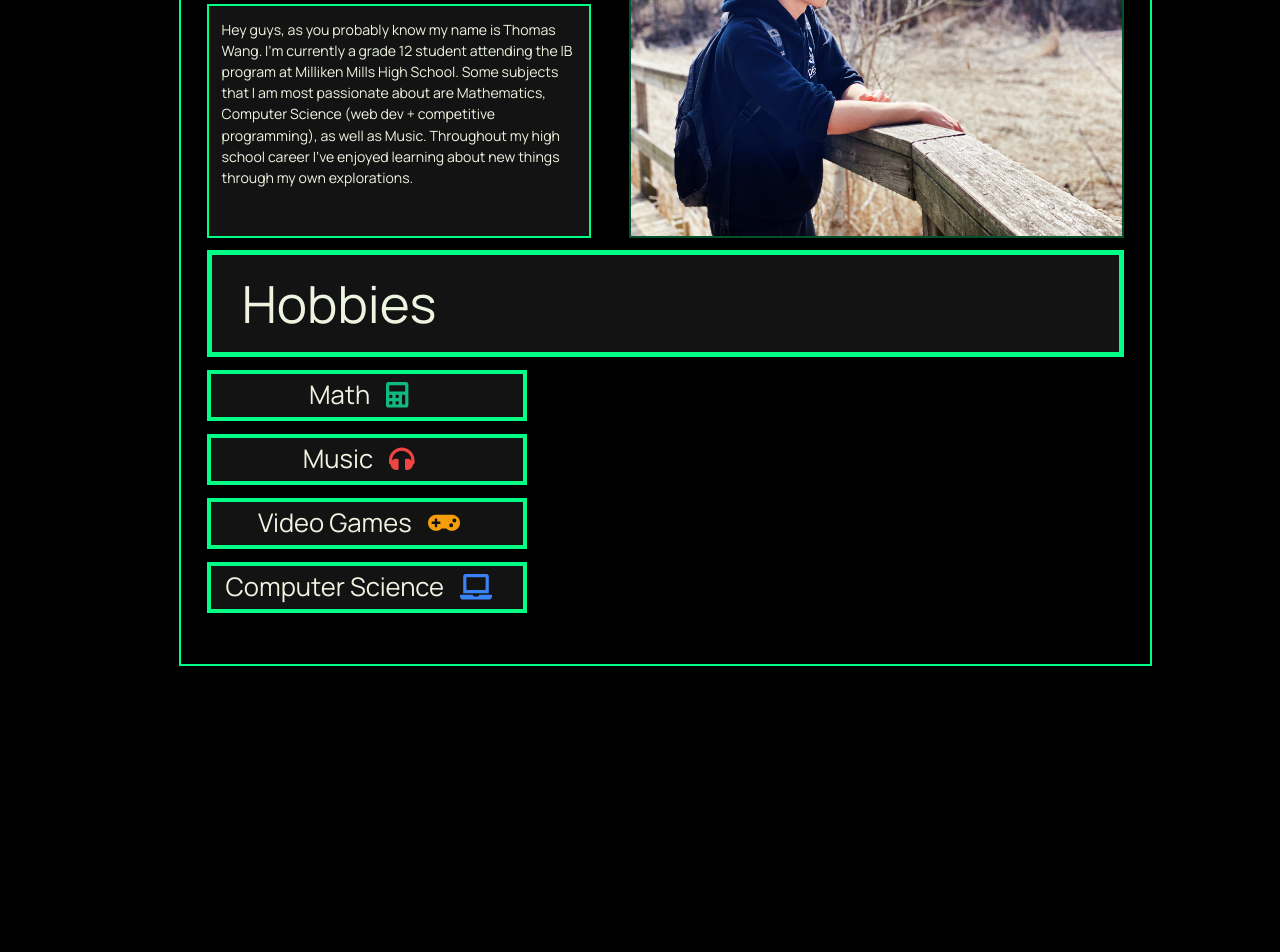
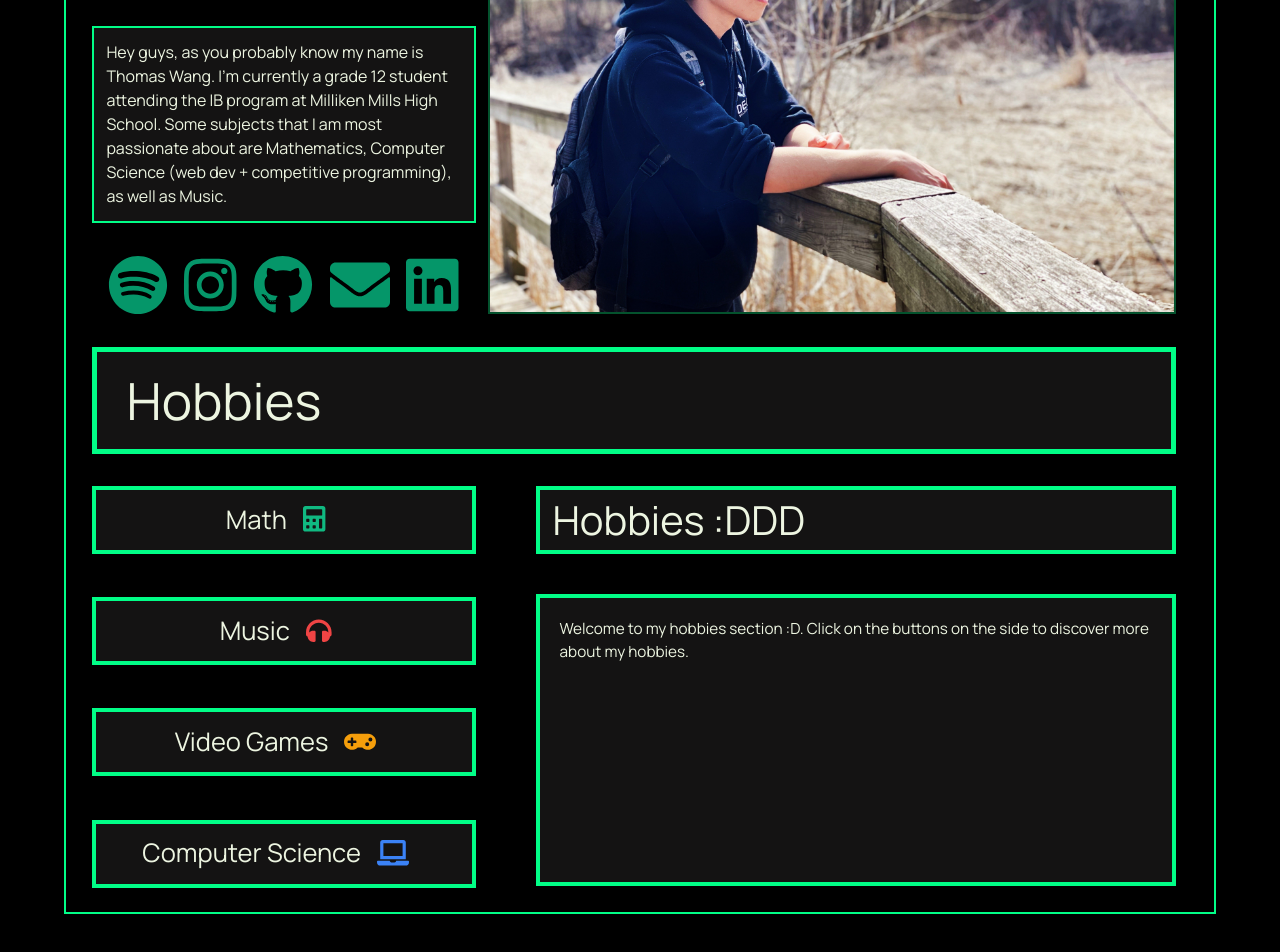
Before and after one commit to tmaswang03/Personal-Site, a React (Create React App) app: page /about in a window 1280 px wide. Shown: the part 314-1266 px from the top of the page. Before the commit the page ends 1108 px from the top, so only its background shows below. Built offline with nearby package versions, Linux system fonts and the light colour scheme.

Commit message:
Finished!
Added about page, changed around some things.

```diff
--- a/package.json
+++ b/package.json
@@ -5,6 +5,7 @@
   "dependencies": {
     "@craco/craco": "^6.3.0",
     "@fortawesome/fontawesome-svg-core": "^1.2.36",
+    "@fortawesome/free-brands-svg-icons": "^5.15.4",
     "@fortawesome/free-solid-svg-icons": "^5.15.4",
     "@fortawesome/react-fontawesome": "^0.1.15",
     "@testing-library/jest-dom": "^5.14.1",
--- a/src/Pages/About.js
+++ b/src/Pages/About.js
@@ -1,9 +1,32 @@
 import React from 'react'
+import { Link } from 'react-router-dom';
+import {useState} from 'react'
 import './Pages.css'
 import ParticlesBg from 'particles-bg'
 import { FontAwesomeIcon } from "@fortawesome/react-fontawesome"
-import { faCoffee, faCalculator, faHeadphones, faGamepad, faLaptop } from "@fortawesome/free-solid-svg-icons"
+import { faCoffee, faCalculator, faHeadphones, faGamepad, faLaptop, faEnvelope } from "@fortawesome/free-solid-svg-icons"
+import { faSpotify, faDiscord, faLinkedin, faGithub, faInstagram } from "@fortawesome/free-brands-svg-icons"
 const About = () => {
+    const myHobbies = ["Welcome to my hobbies section :D. Click on the buttons on the side to discover more about my hobbies. ",
+    "Mathematics has been something I've done since elementary school (although I'm not the best at it). I've participated in a bunch of " +
+    "math contests such as Waterloo's, COMC, and AMC earning honors on some (nothing too crazy though).  In grade 10 I founded my school's" +
+    "math club with some friends. Currently, I try to practice 3 - 5 hours per week but more focused on CS than math.",
+    "Most of the time you might catch me listening to spotify or some youtube songs (lofi in particular). " +
+    "Previously, I played piano, reaching grade 10 before I stopped. Nowadays I've been trying (although there's still school) to learn how"
+    + " to play the guitar and fiddled with a little bit of music making using FL Studio 12. If you would like to add me on spotify"
+    + " my account should be on my contacts page. ",
+    "When I'm not doing school work, math or cs I enjoy hanging out with my friends and playing League of Legends, Tetris, Chess and watching Youtube."
+    + " I've also previously played CS:GO, Minecraft as well as Slime Ranchers. I'm most proud of my Tetris, reaching the top 20% of Canadian players on Tetr.io" +
+    ". For chess, I mainly play on Lichess.org where I'm at 1660 rating for Rapid and 1861 for puzzles. Sadly I do not have as much time to " +
+    "play games now due to university applications ): but I still do occasionally play League and Tetris.",
+    "Computer Science is by far my favourite subject and I first began in grade 10 when my friend introduced me to dmoj.ca." +
+    "This was an online judge used for practicing problems regarding Competitive Programming and I created an account under Tmaswang03. " +
+    "Currently, I am the top 100 of all users and reached a masters level rating :D. Soon enough I joined other sites such as Codeforces, "
+    + "CSES, leetcode and atcoder.  In 2021 I wrote my first CCC senior, ranking in the top 4%. By grade 12 I founded "
+    + "my school's Computer Science club and began participating in Hackathons and 100$+ in awards. Now, I hope to pursue a Computer Science Career at Waterloo. "
+    + "If you are seeing this that means that now I have finished my personal site (built with react) :D and thank you for visiting :)"];
+    const myHobbieTitles = ["Hobbies :DDD", "Math", "Music", "Video Games", "Computer Science"]
+    const [hobbieIndex, setHobbieIndex] = useState(0);
     return (
         <div className = "container2">
             {/* include: education, interests,fpm description */}
@@ -15,23 +38,43 @@ const About = () => {
                 I'm currently a grade 12 student attending the IB program at Milliken Mills High School.
                 Some subjects that I am most passionate about are Mathematics, Computer Science (web dev + competitive programming),
                 as well as Music.
-                Throughout my high school career I've enjoyed learning about new things through my own explorations.
+            </div>
+            <div className = "contacts">
+                <a href = "https://open.spotify.com/user/21j5rrzcvdw7k6wq3yzr4uj7q?si=3e49b5181ecf4f47">
+                    <FontAwesomeIcon icon = {faSpotify} className = "ml-4 text-green-600 text-6xl hover:text-white duration-500"/>
+                </a>
+                <a href = "https://www.instagram.com/tmaswang_69/">
+                    <FontAwesomeIcon icon = {faInstagram} className = "text-green-600 text-6xl hover:text-white duration-500"/>
+                </a>
+                <a href = "https://github.com/tmaswang03">
+                    <FontAwesomeIcon icon = {faGithub} className = "text-green-600 text-6xl hover:text-white duration-500"/>
+                </a>
+                <a href = "mailto:thomaswang003@gmail.com">
+                    <FontAwesomeIcon icon = {faEnvelope} className = "text-green-600 text-6xl hover:text-white duration-500"/>
+                </a>
+                <a href = "https://www.linkedin.com/in/thomas-wang-5044b01b3/">
+                    <FontAwesomeIcon icon = {faLinkedin} className = "text-green-600 text-6xl hover:text-white duration-500"/>
+                </a>
             </div>
             <img src = "/ProfileImage.JPG" className = "profilePic"></img>
             <h1 className = "hobbies">Hobbies</h1>
             <div className = "buttonContainer">
-                <button className = "hobbieButtons">Math
-                    <FontAwesomeIcon icon = {faCalculator} className = "ml-4 mr-4 text-green-500"></FontAwesomeIcon>
+                <button className = "hobbieButtons" onClick= {() => setHobbieIndex(1)}>Math
+                    <FontAwesomeIcon icon = {faCalculator} className = "ml-4 mr-4 text-green-500"/>
                 </button>
-                <button className = "hobbieButtons">Music
-                    <FontAwesomeIcon icon = {faHeadphones} className = "ml-4 mr-4 text-red-500"></FontAwesomeIcon>
+                <button className = "hobbieButtons" onClick= {() => setHobbieIndex(2)}>Music
+                    <FontAwesomeIcon icon = {faHeadphones} className = "ml-4 mr-4 text-red-500"/>
                 </button>
-                <button className = "hobbieButtons">Video Games
-                    <FontAwesomeIcon icon = {faGamepad} className = "ml-4 mr-4 text-yellow-500"></FontAwesomeIcon>
+                <button className = "hobbieButtons" onClick= {() => setHobbieIndex(3)}>Video Games
+                    <FontAwesomeIcon icon = {faGamepad} className = "ml-4 mr-4 text-yellow-500"/>
                 </button>
-                <button className = "hobbieButtons">Computer Science
-                    <FontAwesomeIcon icon = {faLaptop} className = "ml-4 mr-4 text-blue-500"></FontAwesomeIcon>
+                <button className = "hobbieButtons" onClick= {() => setHobbieIndex(4)}>Computer Science
+                    <FontAwesomeIcon icon = {faLaptop} className = "ml-4 mr-4 text-blue-500"/>
                 </button>
+            </div>
+            <div className = "hobbieContainer">
+                <div className = "hobbieTitle"> {myHobbieTitles[hobbieIndex]}</div>
+                <div className = "hobbieDiv"> {myHobbies[hobbieIndex]} </div>
             </div>
             <ParticlesBg type = "cobweb" bg = {true} color = "#5CDB95"/>
         </div>
--- a/src/Pages/Pages.css
+++ b/src/Pages/Pages.css
@@ -52,7 +52,7 @@
     text-transform: uppercase;
     margin-top: 2vw;
     height: 10vh;
-    width: 94.8vw;
+    width: 95.5vw;
     text-decoration: none;
     font-size: 1.5vw;
     color: white;
@@ -111,6 +111,21 @@
     }
 }
 
+*::-webkit-scrollbar {
+    width: 0.6vw;
+    height: 1vh
+  }
+
+  *::-webkit-scrollbar-track {
+    background-color: transparent;
+  }
+
+  *::-webkit-scrollbar-thumb {
+    background-color: var(--col7);
+    border-radius: 10px;
+    border: 3px solid var(--col1)
+  }
+
 .container1 {
     display: grid;
     grid-template-columns: repeat(3, 1fr);
@@ -120,12 +135,12 @@
 .container2 {
     display: grid;
     grid-template-rows: repeat(5, auto);
-    grid-template-columns: repeat(5, auto);
-    margin: 10vw; margin-left: 14vw; margin-top: 5vh;
+    grid-template-columns: repeat(4, auto);
+    margin: 5vw; margin-top: 5vh;
     padding: 2vw;
     border: 0.2vw solid var(--col6);
     background-color: rgba(0, 0, 0, 0.3);
-    grid-row-gap: 1vw; grid-column-gap: 1vw;
+    grid-row-gap: 4vh; grid-column-gap: 1vw;
 }
 
 .aboutHeader {
@@ -137,7 +152,7 @@
     text-transform: none;
     font-size: 4vw;
     color: var(--col5);
-    width: 30vw;
+    width: 30vw; height: 20vh;
     transition: 0.5s;
 }
 
@@ -150,7 +165,7 @@
     border: 2px solid var(--col6);
     display: inline-block;
     text-transform: none;
-    font-size: 1.1vw;
+    font-size: 2vh;
     grid-row-start: 2;
     grid-column-start: 1;
     color: var(--col5);
@@ -162,16 +177,25 @@
 
 .profilePic {
     border: 0.2vw solid var(--col7);
-    height: 30vw; width: auto; margin-left: 2vw;
+    height: 60vh; width: 90vw;
     overflow: hidden;
     grid-column-start: 2;
     grid-row-start: 1;
-    grid-row-end: 3;
+    grid-row-end: 4;
     grid-column-end: 4;
+    object-fit: cover;
     transition: 0.5s;
 }
 
 .profilePic:hover { opacity: 50%; }
+
+.contacts {
+    grid-column-start: 1; grid-row-start: 3;
+    background-color: rgba(0, 0, 0, 0);
+    display: grid;
+    grid-template-columns: repeat(5, auto);
+    color: var(--col5);
+}
 
 .textbox {
     font-size: 1px;
@@ -193,7 +217,7 @@
 }
 
 .hobbies {
-    grid-column-start: 1; grid-column-end: 6; grid-row-start: 3;
+    grid-column-start: 1; grid-column-end: 4; grid-row-start: 4;
     background: var(--col0);
     position: relative;
     padding: 10px 30px;
@@ -208,19 +232,60 @@
 .hobbies:hover { opacity: 50%; }
 
 .buttonContainer {
-    grid-column-start: 1; grid-row-start: 4;
+    grid-column-start: 1; grid-row-start: 5;
     background-color: rgba(0, 0, 0, 0);
-    display: grid; grid-template-rows: repeat(5, auto);
+    display: grid; height: 50vh;
+    grid-template-rows: repeat(5, auto);
     color: var(--col5);
     transition: 0.5s;
 }
 
+.hobbieContainer {
+    grid-column-start: 2; grid-column-end: 4; grid-row-start: 5;
+    background-color: rgba(0, 0, 0, 0);
+    display: grid; height: 40vh;
+    grid-template-rows: repeat(5, auto);
+    color: var(--col5);
+    transition: 0.5s;
+    margin-left: auto;
+    margin-right: 0;
+    align-items: right;
+}
+
+.hobbieTitle {
+    background-color: rgba(0, 0, 0, 0);
+    background: var(--col0);
+    border: 4px solid var(--col6);
+    content: attr(data-text);
+    text-transform: none;
+    font-size: 5vh;
+    grid-row-start: 1;
+    color: var(--col5); padding-left: 1vw;
+    height: 8.5vh; width: auto; margin-left: 1.75vw; margin-bottom: 5vh;
+    transition: 0.5s;
+}
+
+.hobbieDiv {
+    background-color: rgba(0, 0, 0, 0);
+    background: var(--col0);
+    border: 4px solid var(--col6);
+    content: attr(data-text);
+    text-transform: none;
+    font-size: 15.3px;
+    grid-row-start: 3;
+    color: var(--col5);
+    padding: 20px;
+    height: 36.5vh; width: 50vw; margin-left: 1.75vw;
+    overflow: overlay;
+    transition: 0.5s;
+}
+
 .hobbieButtons {
-    height: 4vw; width: 25vw;
+    height: 8.5vh; width: 30vw;
     text-decoration: none;
-    font-size: 2vw;
+    font-size: 2vw; margin-bottom: 5.4vh;
     color: var(--col5); background-color: var(--col0);
-    border: 4px solid var(--col6); margin-bottom: 1vw;
+    border: 4px solid var(--col6);
     /* background: -webkit-linear-gradient(0deg, transparent 50%, var(--col5) 50%); background-size: 100vw 100vw;  */
     transition: 0.5s;
 }
--- a/src/components/Navbar/Navbar.js
+++ b/src/components/Navbar/Navbar.js
@@ -24,9 +24,6 @@ const Navbar = () => {
           <NavLink to='/Portfolio' activeStyle>
             Portfolio
           </NavLink>
-          <NavLink to='/Contact' activeStyle>
-            Contacts
-          </NavLink>
         </NavMenu>
       </Nav>
     </>
--- a/src/components/Navbar/NavbarElements.js
+++ b/src/components/Navbar/NavbarElements.js
@@ -3,7 +3,7 @@ import styled from 'styled-components';
 
 export const Nav = styled.nav`
   background: var(--col1);
-  height: 100px;
+  height: 10vh;
   display: flex;
   justify-content: center;
   align-items: center;
@@ -28,7 +28,6 @@ export const NavLink = styled(Link)`
   background: -webkit-linear-gradient(0deg, transparent 50%, var(--col6) 50%);
   background-size: 100vw 100vw;
   transition: 0.5s;
-  border-radius: 5px;
   justify-content: center;
   &:hover {
     background-position: 50vw 0;
```
Also changed, not shown: src/Pages/Contact.js (+12 -1 lines), 1 other file (tests, documents, lock files or other folders).
